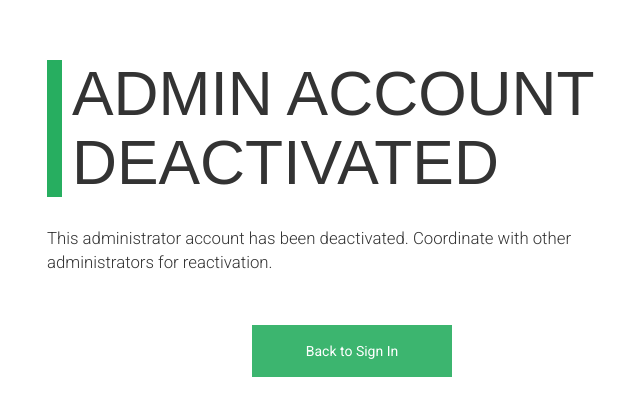
After one commit to undrftd/pgevCI, a CodeIgniter app: page /pgevCI/index.php/login/admindeact in a window 1280 px wide. The commit adds this page. Shown: the top 416 px of the page, without its empty margins (288-928 px from the left). Run offline with CodeIgniter, Linux system fonts and the light colour scheme.

Commit message:
completed login modules

```diff
--- a/application/controllers/Login.php
+++ b/application/controllers/Login.php
@@ -24,7 +24,7 @@ class Login extends CI_Controller
             );
 
             $this->session->set_userdata($data);
-            redirect('admin/ticketing');
+            redirect('admin_ticketing');
         }
         else if(($valid && $isActive) && $isAdmin == false)  // Active User
         {
@@ -44,7 +44,7 @@ class Login extends CI_Controller
             );
 
             $this->session->set_userdata($data);
-            redirect('admin/accdeact');
+            redirect('login/admindeact');
         }
         else if($valid && ($isActive && $isAdmin) == false) //Deactivated User
         {
@@ -54,7 +54,7 @@ class Login extends CI_Controller
             );
 
             $this->session->set_userdata($data);
-            redirect('user/accdeact');
+            redirect('login/userdeact');
         }
         else if($valid == false) //Invalid Account
         {
@@ -64,6 +64,18 @@ class Login extends CI_Controller
 
             $this->load->view('includes/login_template', $data);
         }
+    }
+
+    function userdeact()
+    {
+        $data['main_content'] = 'view_userdeact';
+        $this->load->view('includes/accdeact_template', $data);
+    }
+
+    function admindeact()
+    {
+        $data['main_content'] = 'view_admindeact';
+        $this->load->view('includes/accdeact_template', $data);
     }
 
     function signout()
--- a/application/views/includes/admin_navigation.php
+++ b/application/views/includes/admin_navigation.php
@@ -2,7 +2,7 @@
         <div id="sidebar-wrapper">
           <ul class="sidebar-nav text-center">
             <li>
-                <a href="<?php echo site_url("admin/ticketing"); ?>" class="active">Ticketing System</a>
+                <a href="<?php echo site_url("admin_ticketing"); ?>" class="active">Ticketing System</a>
             </li>
             <li class="sidebar-brand">
                 <a href="admin-home.html">
@@ -22,7 +22,7 @@
                 <a href="admin-forms.html">Forms</a>
             </li>
             <li>
-                <a href="<?php echo site_url("admin/accounts"); ?>">Accounts</a>
+                <a href="<?php echo site_url("Admin_Accounts"); ?>">Accounts</a>
             </li>
             <li>
                 <a href="<?php echo site_url("login/signout"); ?>">Sign Out</a>
--- /dev/null
+++ b/application/views/view_admindeact.php
@@ -0,0 +1,33 @@
+    <br>
+      <br>
+      <div class="row">
+
+        <div class="col-xs-12 col-sm-12 col-md-6 col-md-offset-3">
+
+          <div class="header-style">
+            <h1> Admin Account Deactivated </h1>
+          </div><br>
+
+          <div class="admin-message">
+
+              <p> This administrator account has been deactivated. Coordinate with other administrators for reactivation.</p>
+
+          </div>
+
+          <br>
+
+        </div>
+
+        <div class="clearfix visible-md-block"></div>
+        <div class="clearfix visible-sm-block"></div>
+
+        <div class="col-xs-12 col-sm-12 col-md-6 col-md-offset-3">
+
+          <br>
+
+          <a href="<?php echo base_url(); ?>"><button type="button" class="btn btn-custom">Back to Sign In</button></a>
+
+        </div>
+
+
+      </div>
```
Also changed, not shown: application/controllers/Admin.php (+0 -17 lines), application/controllers/Admin_Accounts.php (added, +14 -0 lines), application/controllers/Admin_Ticketing.php (added, +10 -0 lines), application/views/view_userdeact.php (renamed from application/views/view_accountdeact.php).
